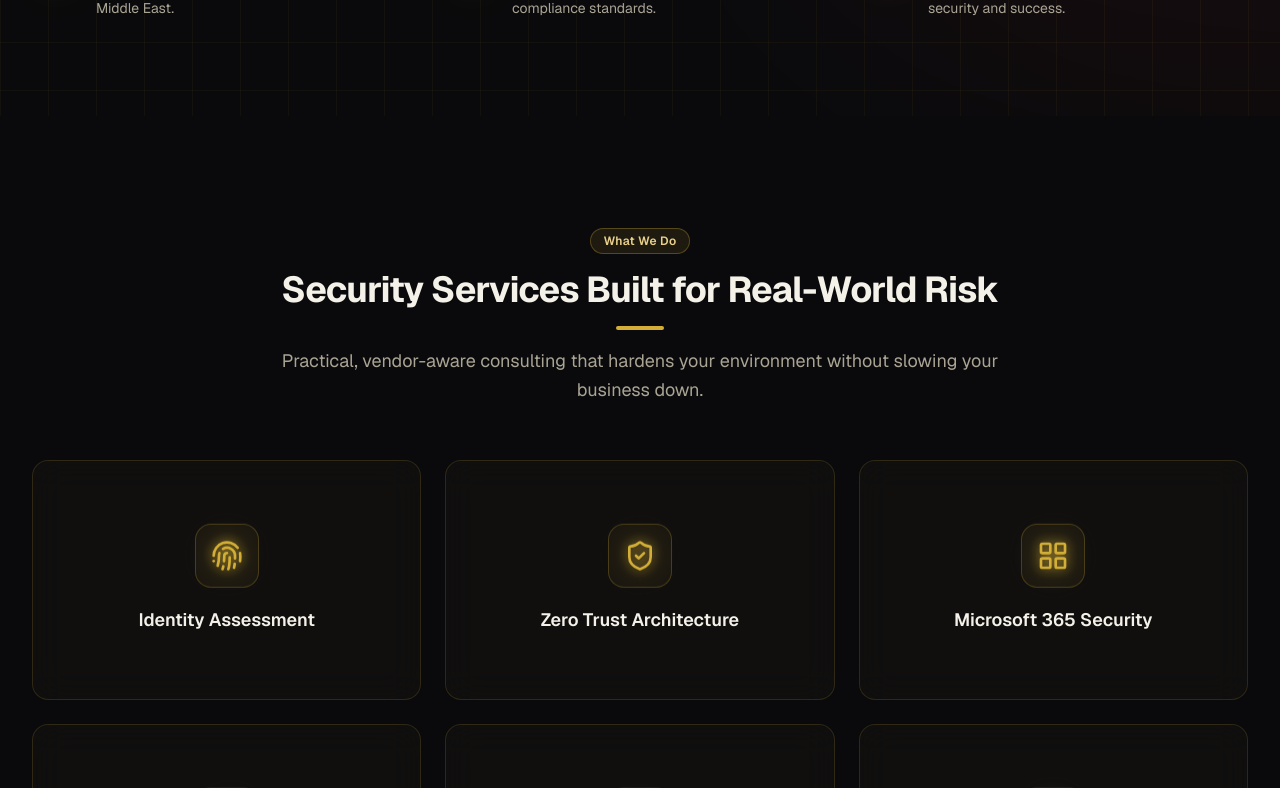
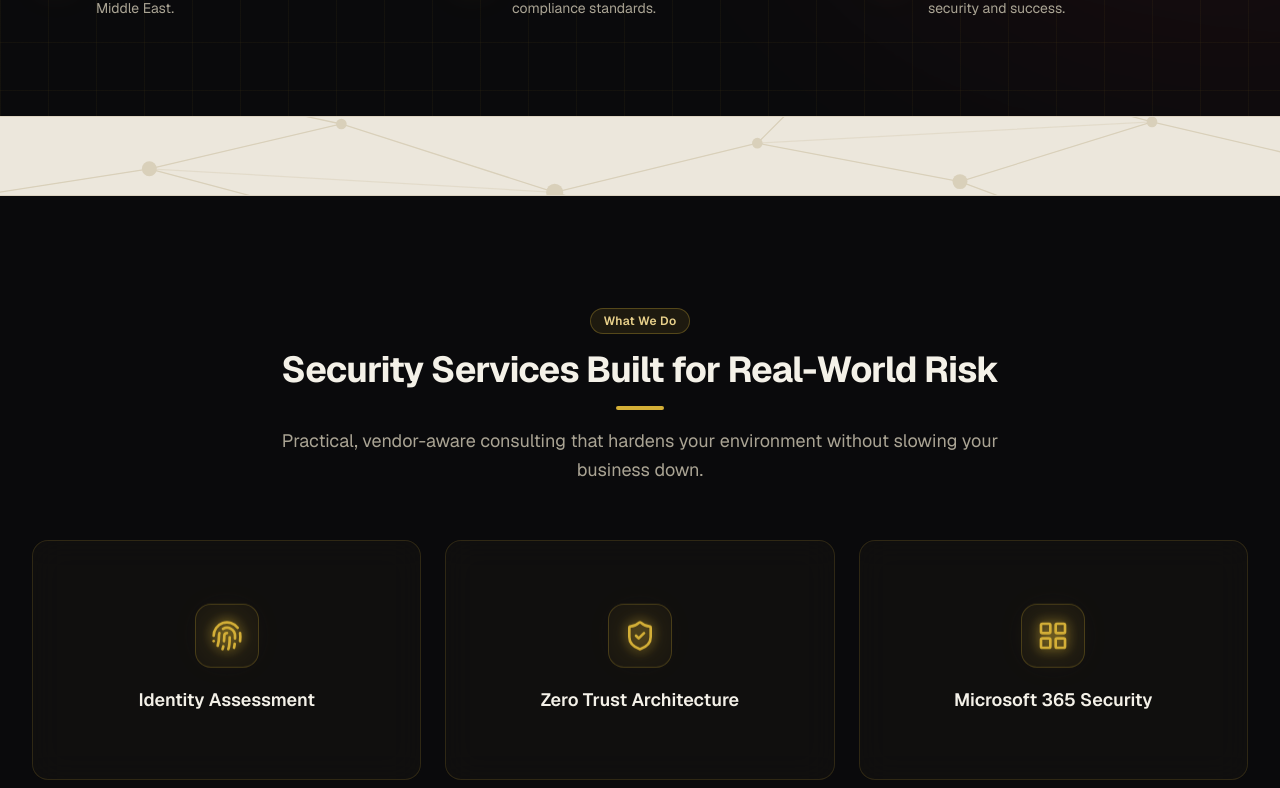
Before and after one commit to bizidwassim-design/brainfortsecurity.com, a Next.js app: page /en in a window 1280 px wide. Shown: the part 792-1580 px from the top of the page. Built offline with nearby package versions, Linux system fonts and the light colour scheme.

Commit message:
Cream constellation dividers between homepage dark sections; flyer: Elite renamed Premium on both pages (PDF + cover)
Co-Authored-By: Claude Fable 5 <noreply@anthropic.com>

```diff
--- a/src/app/[locale]/page.tsx
+++ b/src/app/[locale]/page.tsx
@@ -1,4 +1,5 @@
 import { ContactCta } from "@/components/contact-cta";
+import { CreamDivider } from "@/components/cream-divider";
 import { ComplianceSection } from "@/components/home/compliance-section";
 import { Hero } from "@/components/home/hero";
 import { IndustriesSection } from "@/components/home/industries-section";
@@ -20,11 +21,14 @@ export default async function HomePage({ params }: PageProps) {
   return (
     <>
       <Hero locale={locale} dict={dict} />
+      <CreamDivider />
       <ServicesOverview locale={locale} dict={dict} />
       <WhySection dict={dict} />
       <StatsSection dict={dict} />
+      <CreamDivider />
       <IndustriesSection dict={dict} />
       <OfficesSection dict={dict} />
+      <CreamDivider />
       <ComplianceSection dict={dict} />
       <TestimonialsSection dict={dict} />
       <ContactCta locale={locale} dict={dict} />
--- /dev/null
+++ b/src/components/cream-divider.tsx
@@ -0,0 +1,33 @@
+/**
+ * Flyer-style cream transition band between dark sections — the light
+ * constellation panel from the printed brochure, used as a separator.
+ */
+export function CreamDivider() {
+  return (
+    <div
+      aria-hidden="true"
+      className="relative h-16 overflow-hidden border-y border-[#ddd4c2] bg-[#ece7dc] sm:h-20"
+    >
+      <svg
+        className="absolute inset-0 size-full"
+        viewBox="0 0 1200 100"
+        preserveAspectRatio="xMidYMid slice"
+        xmlns="http://www.w3.org/2000/svg"
+      >
+        <g stroke="#d9d0ba" strokeWidth="1.2" fill="none">
+          <path d="M-40 90 L140 62 L320 20 L520 84 L710 38 L900 74 L1080 18 L1260 60" />
+          <path d="M140 62 L320 110 M320 20 L180 -10 M520 84 L640 120 M710 38 L760 -12 M900 74 L1010 115 M1080 18 L960 -14" />
+          <path d="M140 62 L520 84 M710 38 L1080 18" opacity="0.5" />
+        </g>
+        <g fill="#d9d0ba">
+          <circle cx="140" cy="62" r="7" />
+          <circle cx="320" cy="20" r="5" />
+          <circle cx="520" cy="84" r="8" />
+          <circle cx="710" cy="38" r="5" />
+          <circle cx="900" cy="74" r="7" />
+          <circle cx="1080" cy="18" r="5" />
+        </g>
+      </svg>
+    </div>
+  );
+}
```
Also changed, not shown: public/catalogue-cover.webp, 1 other file (tests, documents, lock files or other folders).
